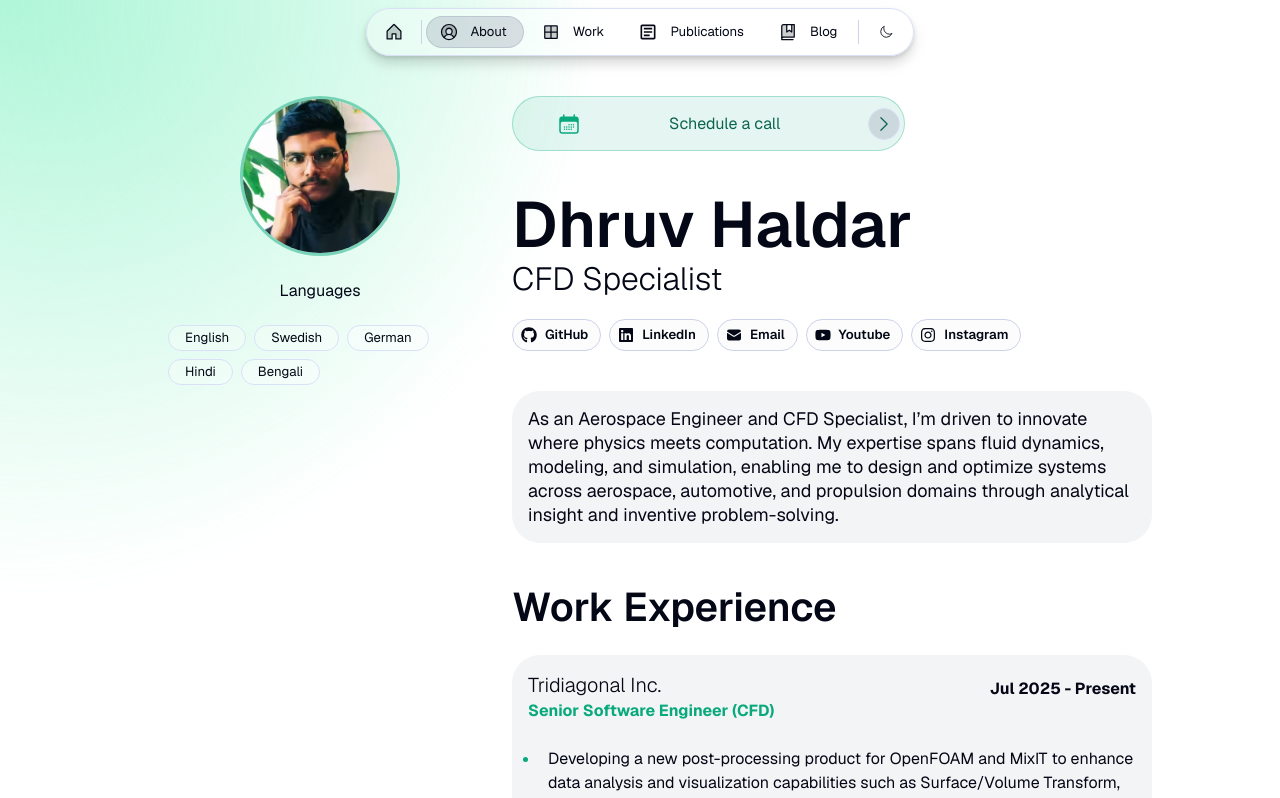
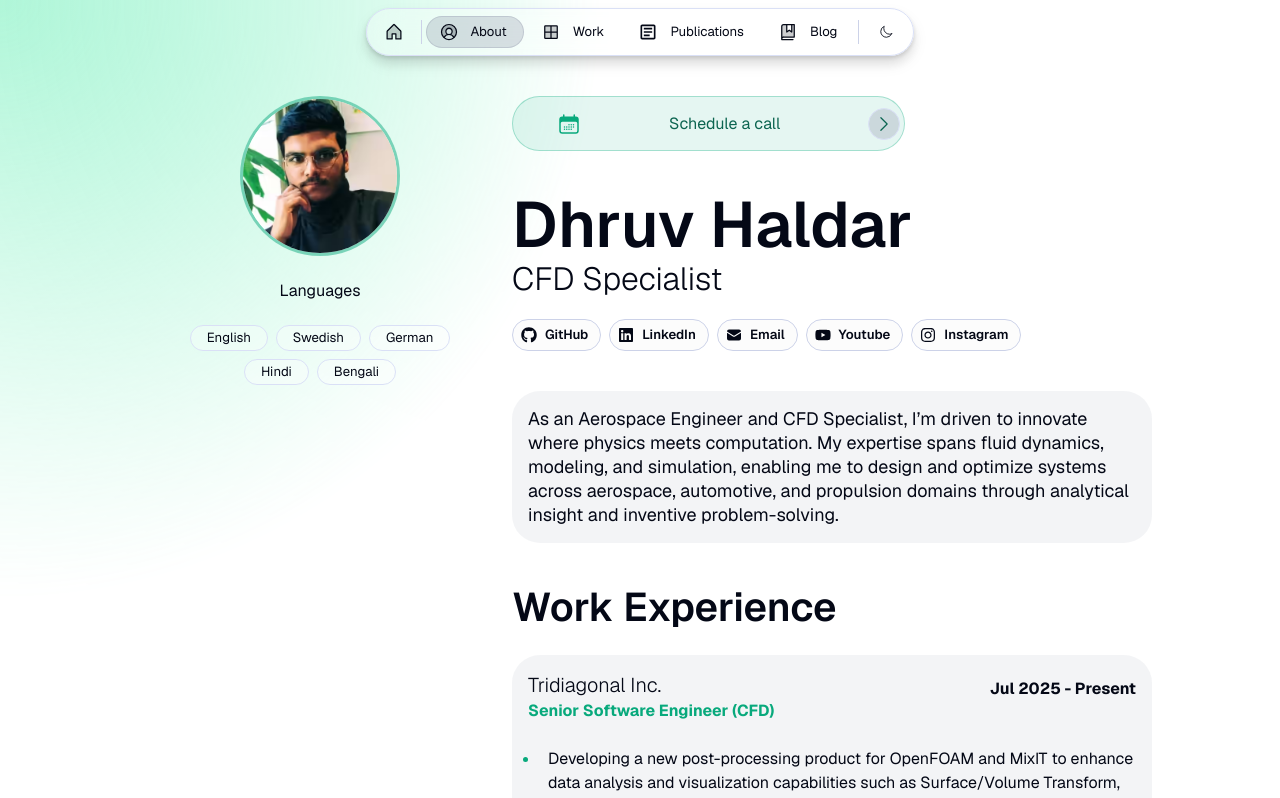
Before and after one commit to dhruvhaldar/portfolio, a Next.js app: page /about in a window 1280 px wide. Shown: the top 798 px of the page. Built offline with nearby package versions, Linux system fonts and the light colour scheme.

Commit message:
style: Horizontally center language and tag display elements on the about page.

```diff
--- a/src/app/about/page.tsx
+++ b/src/app/about/page.tsx
@@ -129,11 +129,11 @@ export default function About() {
           >
             <Avatar src={person.avatar} size="xl" style={{ border: '3px solid var(--brand-alpha-strong)' }}
             />
-            <Flex gap="8" vertical="stretch">
+            <Flex gap="8" vertical="stretch" horizontal="center">
               Languages
             </Flex>
             {person.languages.length > 0 && (
-              <Flex wrap gap="8">
+              <Flex wrap gap="8" horizontal="center">
                 {person.languages.map((language, index) => (
                   <Tag key={index} size="l">
                     {language}
```
